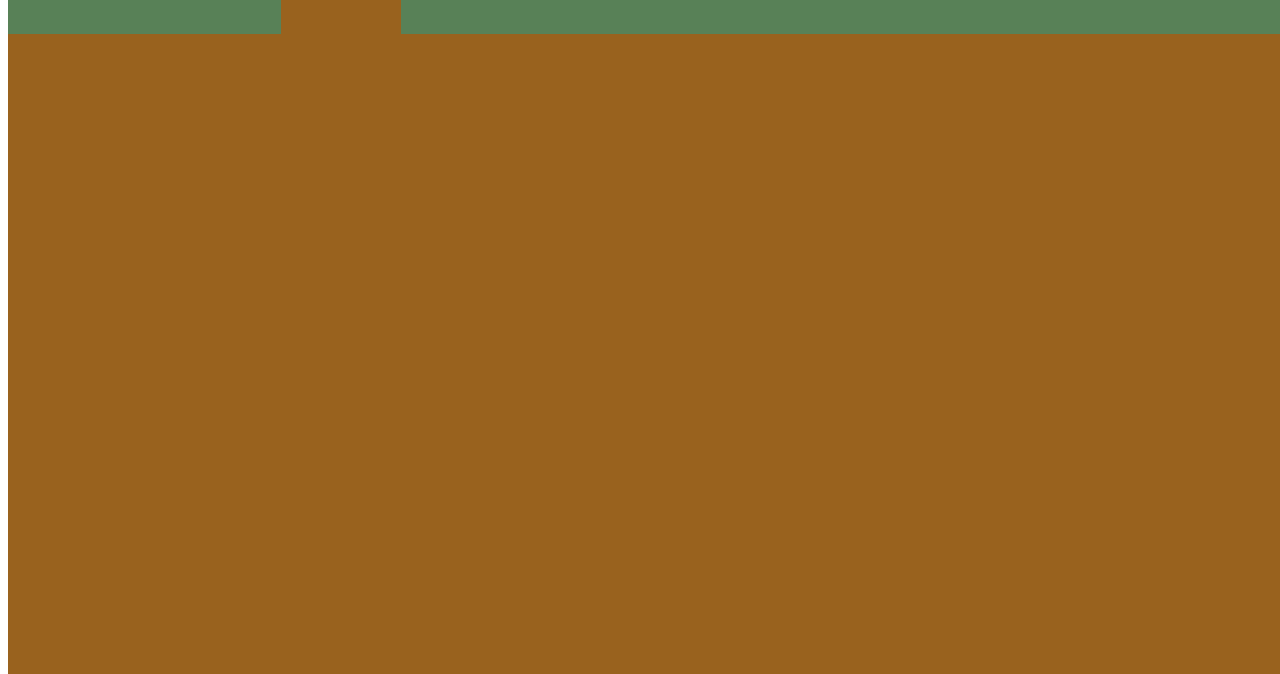
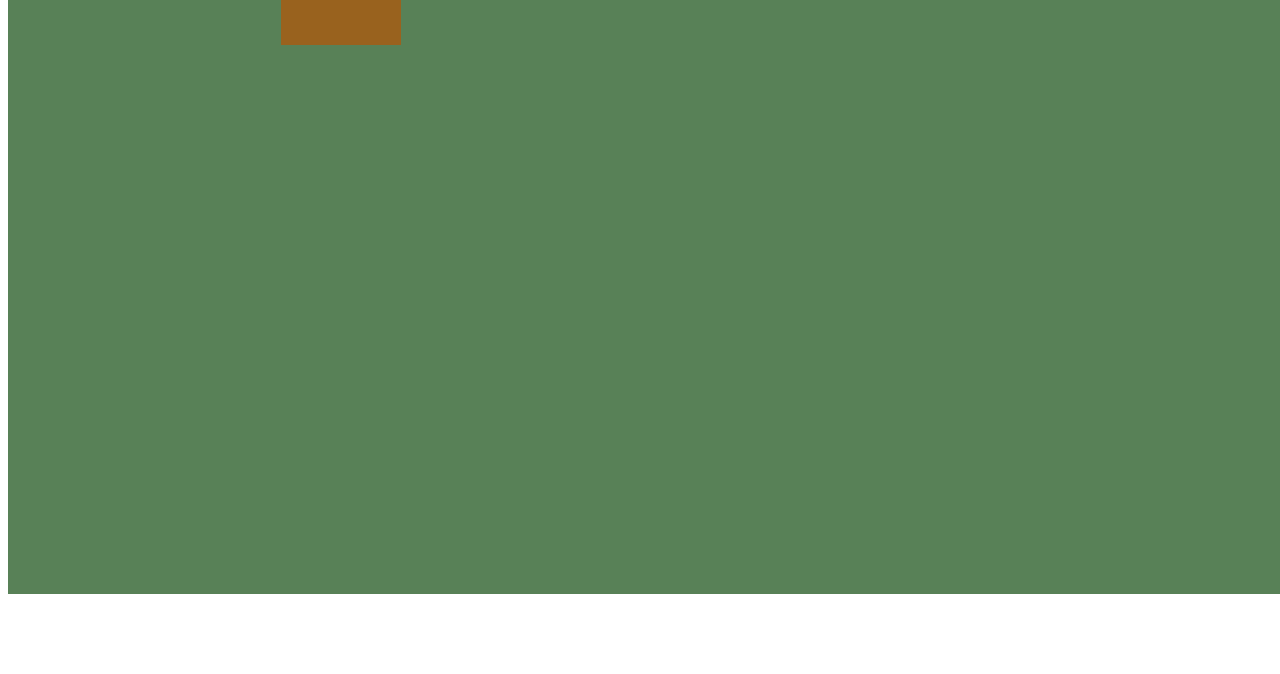
Before and after one commit to lammieanny/concrete-poem, a plain HTML site: page index.html in a window 1280 px wide. Shown: the part 526-1200 px from the top of the page. After the commit the page ends 1120 px from the top, so only its background shows below. Drawn offline with Linux system fonts and the light colour scheme.

Commit message:
concretpoem

```diff
--- a/index.html
+++ b/index.html
@@ -55,7 +55,6 @@
             <div class="ground">in your garden to put them in.</div>
         </div>
     </div>
-    <div id="earth">
-    </div>
+
 </body>
 </html>
```
